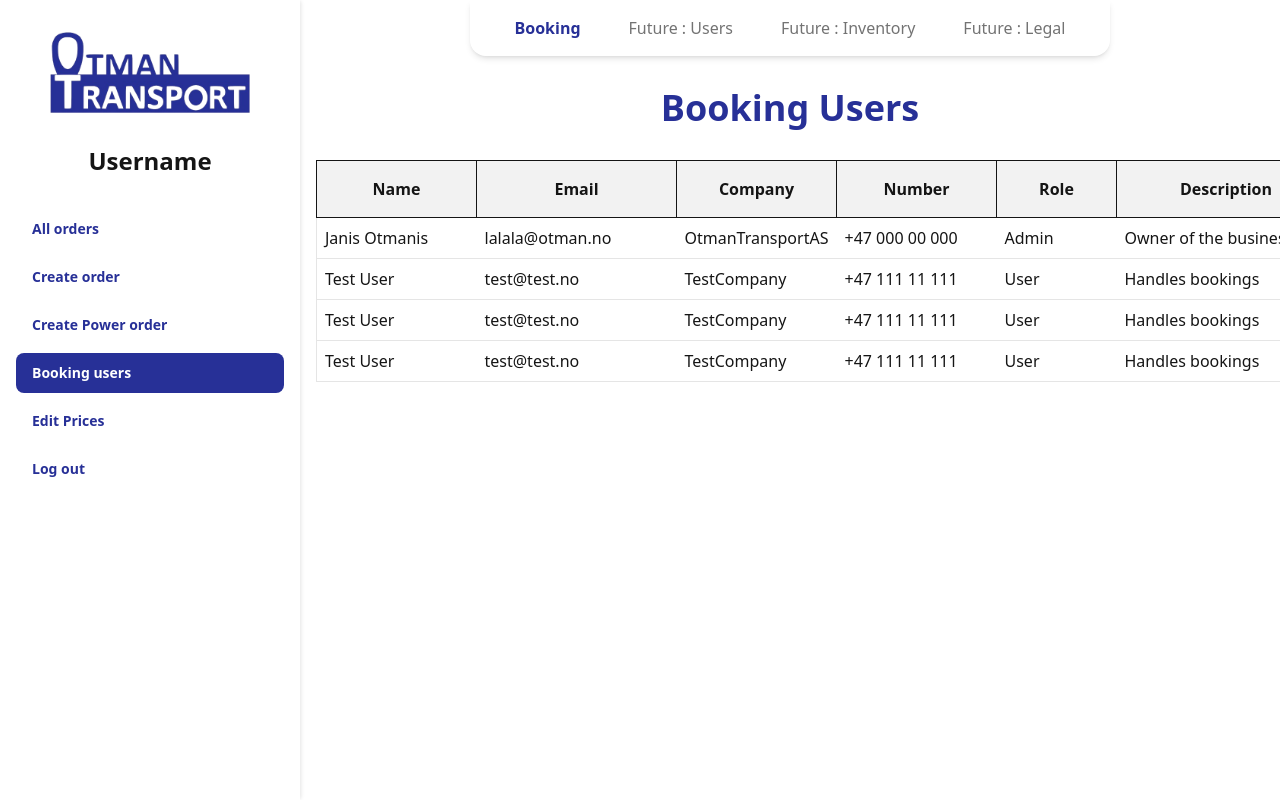
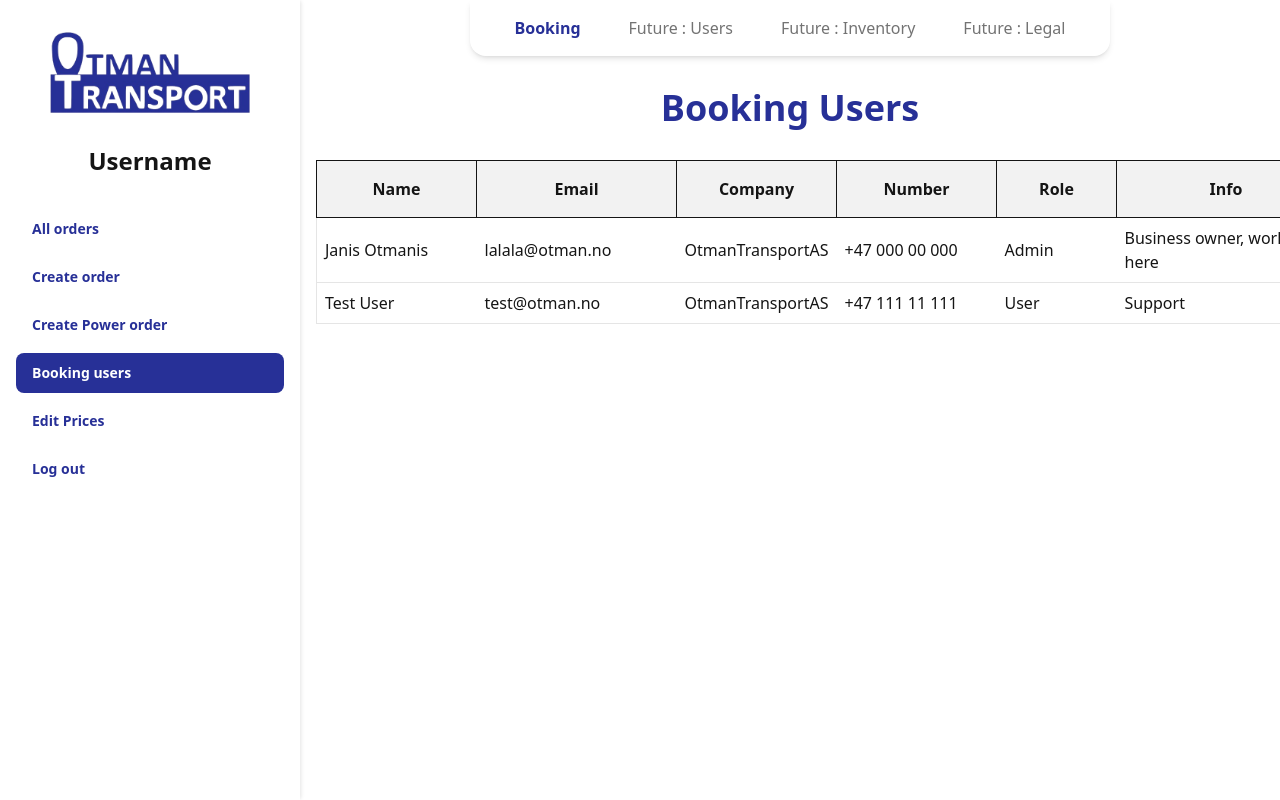
Before and after one commit to itworkotman-design/OTman, a Next.js app: page /dashboard/booking/booking_users in a window 1280 px wide. Built offline with nearby package versions, Linux system fonts and the light colour scheme.

Commit message:
user page semi-working modal

```diff
--- /dev/null
+++ b/app/_components/(booking)/users/EditUserModal.tsx
@@ -0,0 +1,151 @@
+"use client";
+
+import { useEffect, useMemo, useState } from "react";
+import { User } from "@/app/dashboard/booking/booking_users/_types/user";
+
+export function EditUserModal({
+  user,
+  onClose,
+  onSave,
+}: {
+  user: User | null;
+  onClose: () => void;
+  onSave: (u: User) => void;
+}) {
+  const open = !!user;
+
+  const initial = useMemo(() => user, [user]);
+  const [draft, setDraft] = useState<User | null>(user);
+
+  // eslint-disable-next-line react-hooks/set-state-in-effect
+  useEffect(() => setDraft(user), [initial, user]);
+
+  useEffect(() => {
+    const onEsc = (e: KeyboardEvent) => e.key === "Escape" && onClose();
+    if (open) window.addEventListener("keydown", onEsc);
+    return () => window.removeEventListener("keydown", onEsc);
+  }, [open, onClose]);
+
+  if (!open || !draft) return null;
+
+  return (
+    <div className="fixed inset-0 z-50 flex items-center justify-center bg-black" aria-modal="true" role="dialog">
+      {/* backdrop */}
+      <div className="absolute inset-0 bg-black/40" onClick={onClose} />
+
+      {/* modal */}
+      <div className="relative z-10 bg-white rounded-2xl p-6 w-195">
+        <button onClick={onClose} className="" aria-label="Close modal">
+            X
+        </button>
+
+        <h2 className="text-center font-semibold text-logoblue text-4xl">Edit user</h2>
+
+        <div className="mt-6 grid grid-cols-3 gap-6">
+          <div className="col-span-2">
+            <div className="text-xs font-semibold text-logoblue mb-2">Information</div>
+            <div className="grid grid-cols-2 gap-3 border border-black/10 p-3 rounded-md">
+              <Field label="Name">
+                <input
+                  className="w-full border border-black/10 px-2 py-1 rounded"
+                  value={draft.name}
+                  onChange={(e) => setDraft({ ...draft, name: e.target.value })}
+                />
+              </Field>
+              <Field label="Company">
+                <input
+                  className="w-full border border-black/10 px-2 py-1 rounded"
+                  value={draft.company}
+                  onChange={(e) => setDraft({ ...draft, company: e.target.value })}
+                />
+              </Field>
+              <Field label="Email">
+                <input
+                  className="w-full border border-black/10 px-2 py-1 rounded"
+                  value={draft.email}
+                  onChange={(e) => setDraft({ ...draft, email: e.target.value })}
+                />
+              </Field>
+              <Field label="Number">
+                <input
+                  className="w-full border border-black/10 px-2 py-1 rounded"
+                  value={draft.number}
+                  onChange={(e) => setDraft({ ...draft, number: e.target.value })}
+                />
+              </Field>
+              <div className="col-span-2">
+                <div className="text-[11px] text-black/60 mb-1">Info</div>
+                <textarea
+                  className="w-full border border-black/10 px-2 py-1 rounded min-h-17.5"
+                  value={draft.info}
+                  onChange={(e) => setDraft({ ...draft, info: e.target.value })}
+                />
+              </div>
+            </div>
+
+            <div className="mt-5 text-xs font-semibold text-logoblue mb-2">Permissions</div>
+            <div className="border border-black/10 p-3 rounded-md">
+              <div className="grid grid-cols-2 gap-3">
+                <Field label="Role">
+                  <input
+                    className="w-full border border-black/10 px-2 py-1 rounded"
+                    value={draft.role}
+                    onChange={(e) => setDraft({ ...draft, role: e.target.value })}
+                  />
+                </Field>
+              </div>
+            </div>
+
+            <div className="mt-5 text-xs font-semibold text-logoblue mb-2">Security</div>
+            <div className="border border-black/10 p-3 rounded-md">
+              <Field label="Password">
+                <input
+                  className="w-full border border-black/10 px-2 py-1 rounded"
+                  value={"********"}
+                  readOnly
+                />
+              </Field>
+
+              <div className="mt-3 flex gap-2">
+                <button className="rounded-md bg-logoblue px-3 py-2 text-white text-sm">
+                  Change password
+                </button>
+                <button className="rounded-md bg-logoblue px-3 py-2 text-white text-sm">
+                  Send Reset Link
+                </button>
+              </div>
+            </div>
+          </div>
+
+          <div className="col-span-1">
+            <div className="text-xs font-semibold text-logoblue mb-2">Edit user</div>
+            <div className="flex flex-col gap-2">
+              <button className="rounded-md bg-red-700 px-3 py-2 text-white text-sm">
+                {draft.disabled ? "Enable" : "Disable"}
+              </button>
+              <button className="rounded-md bg-red-700 px-3 py-2 text-white text-sm">
+                Remove
+              </button>
+            </div>
+          </div>
+        </div>
+
+        <button
+          onClick={() => onSave(draft)}
+          className="mt-8 w-full rounded-full bg-logoblue py-3 text-white font-semibold"
+        >
+          Save Changes
+        </button>
+      </div>
+    </div>
+  );
+}
+
+function Field({ label, children }: { label: string; children: React.ReactNode }) {
+  return (
+    <label className="block">
+      <div className="text-[11px] text-black/60 mb-1">{label}</div>
+      {children}
+    </label>
+  );
+}
--- /dev/null
+++ b/app/_components/(booking)/users/UserTable.tsx
@@ -0,0 +1,46 @@
+"use client";
+
+import type { User } from "@/app/dashboard/booking/booking_users/_types/user";
+
+export function UserTable({
+  users,
+  onRowClick,
+}: {
+  users: User[];
+  onRowClick: (u: User) => void;
+}) {
+  return (
+    <table className="w-full table-fixed min-w-275 border border-black/10">
+      <thead>
+        <tr>
+          <th className="px-4 py-4 border bg-black/5 w-40">Name</th>
+          <th className="px-4 py-4 border bg-black/5 w-50">Email</th>
+          <th className="px-4 py-4 border bg-black/5 w-40">Company</th>
+          <th className="px-4 py-4 border bg-black/5 w-40">Number</th>
+          <th className="px-4 py-4 border bg-black/5 w-30">Role</th>
+          <th className="px-4 py-4 border bg-black/5 w-auto">Info</th>
+          <th className="px-4 py-4 border bg-black/5 w-20">Posts</th>
+        </tr>
+      </thead>
+
+      <tbody>
+        {users.map((u) => (
+          <tr key={u.id} className="cursor-pointer border-b border-black/10 hover:bg-logoblue/10"
+          onClick={() => {
+            onRowClick(u); }}
+          >
+            <td className="px-2 py-2">{u.name}</td>
+            <td className="px-2 py-2">{u.email}</td>
+            <td className="px-2 py-2">{u.company}</td>
+            <td className="px-2 py-2">{u.number}</td>
+            <td className="px-2 py-2">{u.role}</td>
+            <td className="px-2 py-2 align-top">
+              <div className="max-h-12 overflow-y-auto wrap-break-word pr-2">{u.info}</div>
+            </td>
+            <td className="px-2 py-2">1234</td>
+          </tr>
+        ))}
+      </tbody>
+    </table>
+  );
+}
--- a/app/_components/Footer.jsx
+++ b/app/_components/Footer.jsx
@@ -4,7 +4,7 @@ import Link from "next/link";
 export function Footer() {
   return (
     <footer className="w-full bg-logoblue md:bg-white shadow-[0_-1px_2px_0_rgba(0,0,0,0.1)]">
-      <div className="mx-auto w-full max-w-[800px] px-[20] pt-6">
+      <div className="mx-auto w-full max-w-200 px-[20] pt-6">
         <div className="grid grid-cols-1 gap-10 sm:grid-cols-3">
           {/* Company info */}
           <div className="md:justify-self-center">
--- /dev/null
+++ b/app/dashboard/booking/booking_users/_types/user.ts
@@ -0,0 +1,12 @@
+export type User = {
+  id: number;
+  name: string;
+  email: string;
+  company: string;
+  number: string;
+  role: string;
+  info: string;
+
+  // for modal example
+  disabled?: boolean;
+};
--- a/app/dashboard/booking/booking_users/page.tsx
+++ b/app/dashboard/booking/booking_users/page.tsx
@@ -1,16 +1,13 @@
+"use client";
 
-type User = {
-  id: number;
-  name: string;
-  email: string;
-  company: string;
-  number: string;
-  role: string;
-  description: string;
-  posts: number;
-};
+import { useMemo, useState } from "react";
+import { User } from "@/app/dashboard/booking/booking_users/_types/user";
+import { UserTable } from "@/app/_components/(booking)/users/UserTable";
+import { EditUserModal } from "@/app/_components/(booking)/users/EditUserModal";
 
-const users: User[] = [
+export default function UserPage() {
+  const users: User[] = useMemo(
+    () => [
       {
         id: 1,
         name: "Janis Otmanis",
@@ -18,43 +15,25 @@ const users: User[] = [
         company: "OtmanTransportAS",
         number: "+47 000 00 000",
         role: "Admin",
-    description: "Owner of the business",
-    posts: 1234,
+        info: "Business owner, works here",
+        disabled: false,
       },
       {
         id: 2,
         name: "Test User",
-    email: "test@test.no",
-    company: "TestCompany",
+        email: "test@otman.no",
+        company: "OtmanTransportAS",
         number: "+47 111 11 111",
         role: "User",
-    description: "Handles bookings",
-    posts: 986,
+        info: "Support",
+        disabled: true,
       },
-  {
-    id: 3,
-    name: "Test User",
-    email: "test@test.no",
-    company: "TestCompany",
-    number: "+47 111 11 111",
-    role: "User",
-    description: "Handles bookings",
-    posts: 321,
-  },
-  {
-    id: 4,
-    name: "Test User",
-    email: "test@test.no",
-    company: "TestCompany",
-    number: "+47 111 11 111",
-    role: "User",
-    description: "Handles bookings",
-    posts: 412,
-  },
-];
+    ],
+    []
+  );
 
+  const [selectedUser, setSelectedUser] = useState<User | null>(null);
 
-export default function UserPage() {
   return (
     <div className="flex flex-col">
       <h1 className="text-4xl font-semibold text-logoblue mb-8 text-center">
@@ -62,40 +41,18 @@ export default function UserPage() {
       </h1>
 
       <div className="max-w-420 mx-auto">
-        <table className="w-full table-fixed min-w-275 border border-black/10">
-          <thead>
-            <tr>
-              <th className="px-4 py-4 border bg-black/5 w-40">Name</th>
-              <th className="px-4 py-4 border bg-black/5 w-50">Email</th>
-              <th className="px-4 py-4 border bg-black/5 w-40">Company</th>
-              <th className="px-4 py-4 border bg-black/5 w-40">Number</th>
-              <th className="px-4 py-4 border bg-black/5 w-30">Role</th>
-              <th className="px-4 py-4 border bg-black/5 w-auto">Description</th>
-              <th className="px-4 py-4 border bg-black/5 w-20">Posts</th>
-            </tr>
-          </thead>
+        <UserTable users={users} onRowClick={setSelectedUser} />
+      </div>
 
-          <tbody>
-            {users.map((user) => (
-              <tr key={user.id} className="border-b border-black/10">
-                <td className="px-2 py-2 wrap-break-word">{user.name}</td>
-                <td className="px-2 py-2 wrap-break-word">{user.email}</td>
-                <td className="px-2 py-2 wrap-break-word">{user.company}</td>
-                <td className="px-2 py-2 wrap-break-word">{user.number}</td>
-                <td className="px-2 py-2 wrap-break-word">{user.role}</td>
-
-                <td className="px-2 py-2 align-top">
-                  <div className="max-h-12 overflow-y-auto wrap-break-word pr-2">
-                    {user.description}
-                  </div>
-                </td>
-
-                <td className="px-2 py-2 wrap-break-word">{user.posts}</td>
-              </tr>
-            ))}
-          </tbody>
-        </table>
-      </div>
+      <EditUserModal
+        user={selectedUser}
+        onClose={() => setSelectedUser(null)}
+        onSave={(updated: unknown) => {
+          // later: call API + refresh list
+          console.log("save", updated);
+          setSelectedUser(null);
+        }}
+      />
     </div>
   );
 }
```
Also changed, not shown: app/_components/Navbar.jsx (+7 -7 lines). Lines whose indentation alone changed are shown as unchanged.
